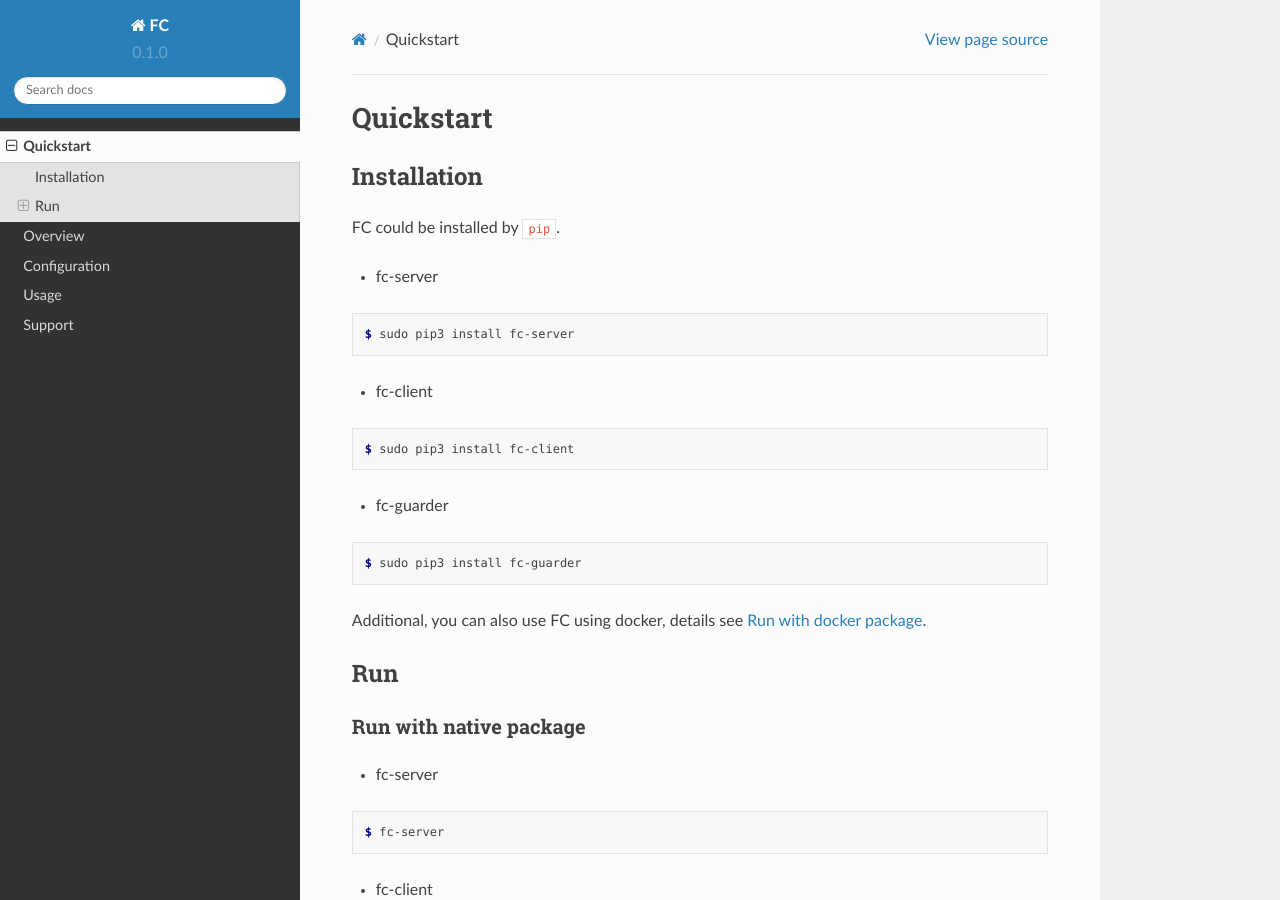
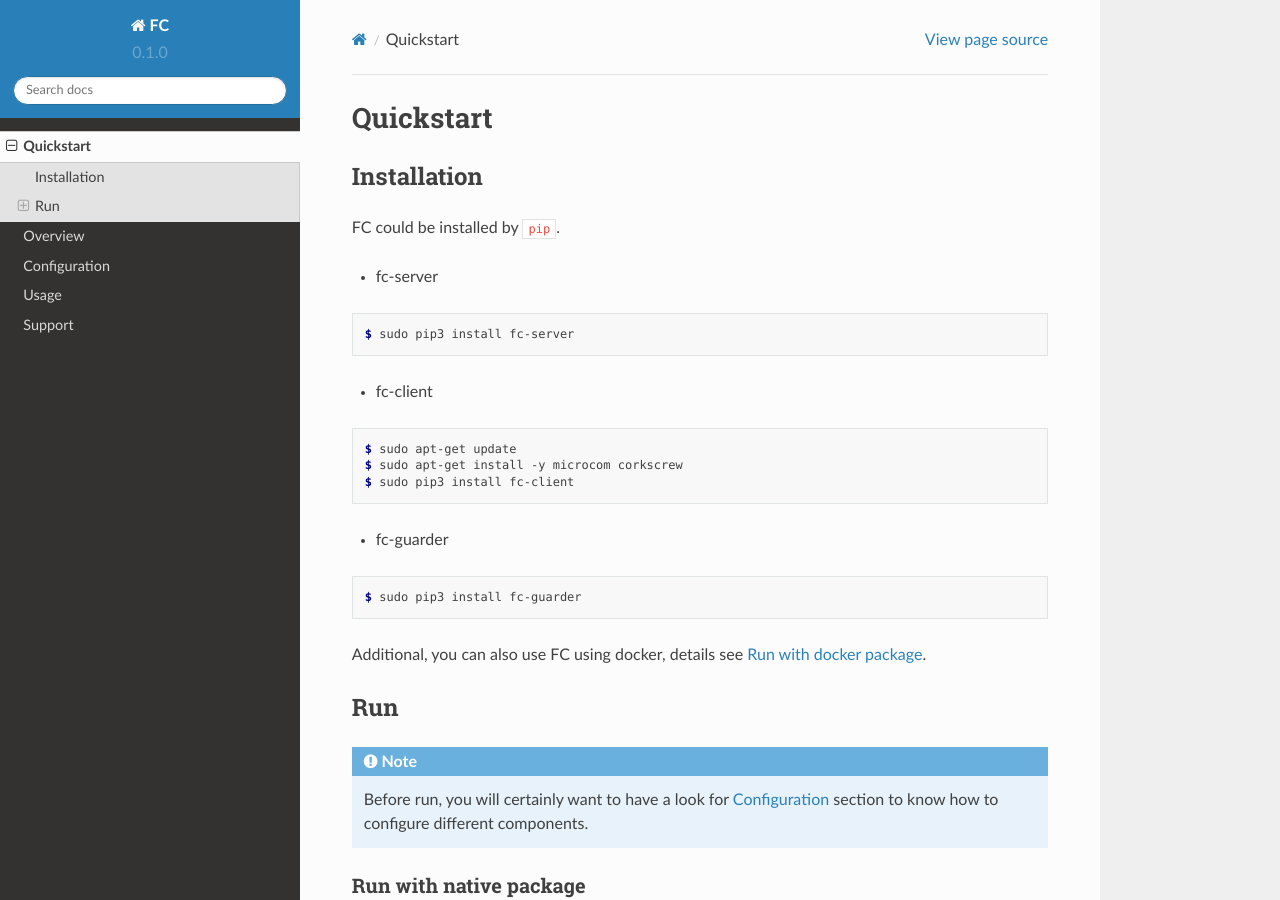
Before and after one commit to NXP/fc, a Sphinx documentation site: the page built from doc/quickstart.rst, in a window 1280 px wide and 900 px high. Built offline with Sphinx 7.4.7 and the Read the Docs theme 2.0.0, drawn with Linux system fonts in a browser that asks for light colours.

Commit message:
Improve client install section.
Signed-off-by: Larry Shen <larry.shen@nxp.com>

```diff
--- a/doc/quickstart.rst
+++ b/doc/quickstart.rst
@@ -18,6 +18,8 @@ FC could be installed by ``pip``.
 
 .. code-block:: console
 
+  $ sudo apt-get update
+  $ sudo apt-get install -y microcom corkscrew
   $ sudo pip3 install fc-client
 
 * fc-guarder
@@ -30,6 +32,10 @@ Additional, you can also use FC using docker, details see :ref:`Run with docker
 
 Run
 ---
+
+.. note::
+
+   Before run, you will certainly want to have a look for :doc:`configuration` section to know how to configure different components.
 
 Run with native package
 +++++++++++++++++++++++
```
